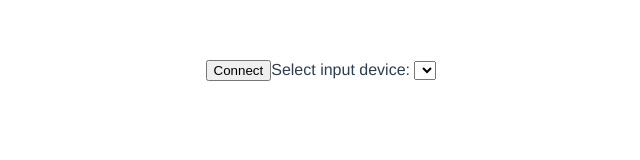
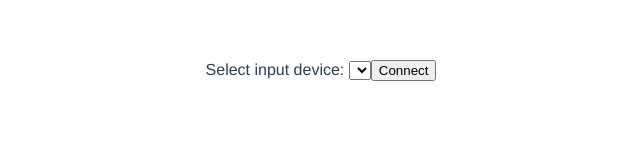
Before and after one commit to sabicalija/optical-bell-src, a Vue app: page / in a window 1280 px wide. Shown: the top 160 px of the page, without its empty margins (319-959 px from the left). Built offline with nearby package versions, Linux system fonts and the light colour scheme.

Commit message:
Update style

```diff
--- a/src/App.vue
+++ b/src/App.vue
@@ -1,6 +1,8 @@
 <template>
-  <button @click="handleConnect">Connect</button>
-  <InputDeviceSelector @select="handleSelect" />
+  <div class="input">
+    <InputDeviceSelector @select="handleSelect" />
+    <button @click="handleConnect">Connect</button>
+  </div>
   <Oscilloscope v-if="microphone && audioCtx" :input="microphone" :ctx="audioCtx" />
 </template>
 
@@ -44,4 +46,7 @@ function setInputDevice(id) {
   color: #2c3e50;
   margin-top: 60px;
 }
+
+.input {
+}
 </style>
--- a/src/components/Oscilloscope.vue
+++ b/src/components/Oscilloscope.vue
@@ -51,4 +51,8 @@ function draw() {
 }
 </script>
 
-<style scoped></style>
+<style scoped>
+canvas {
+  width: 80%;
+}
+</style>
```
